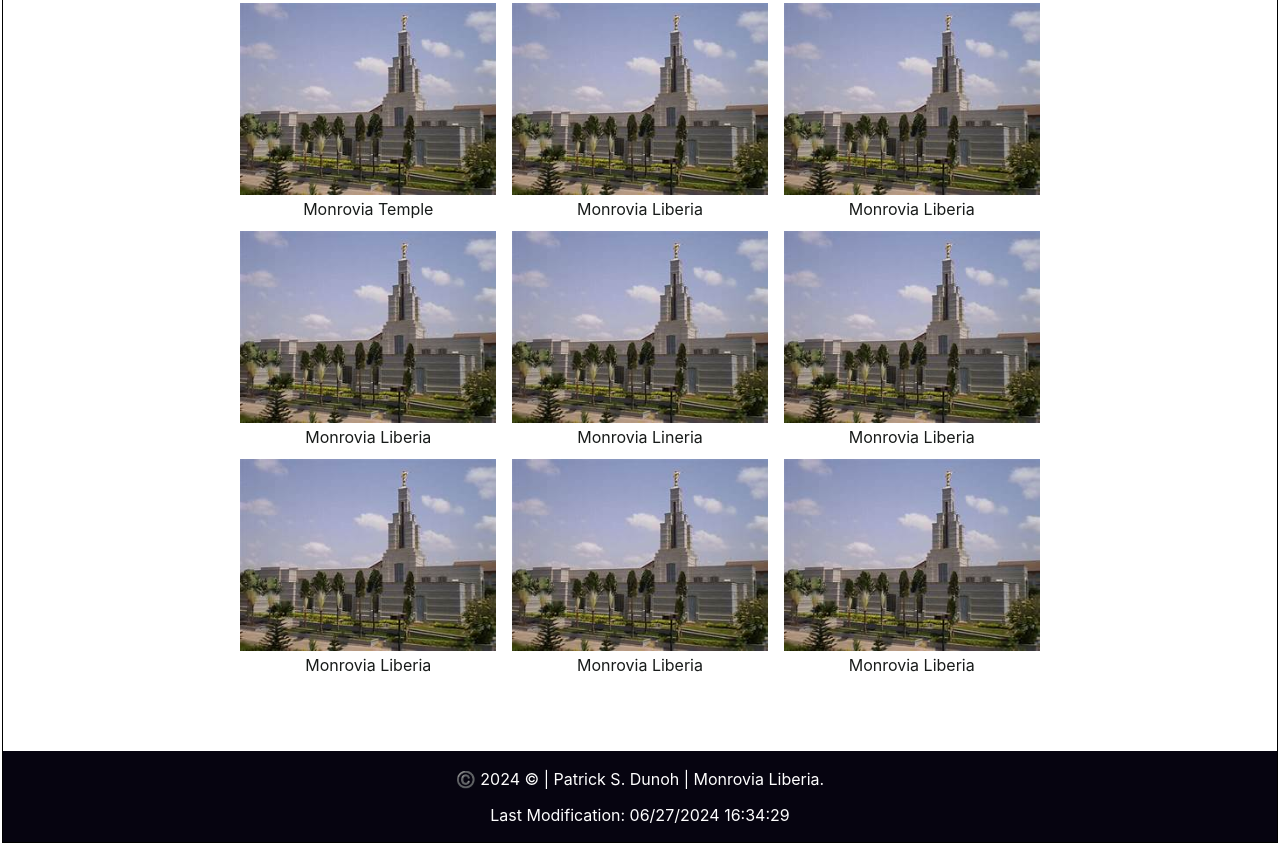
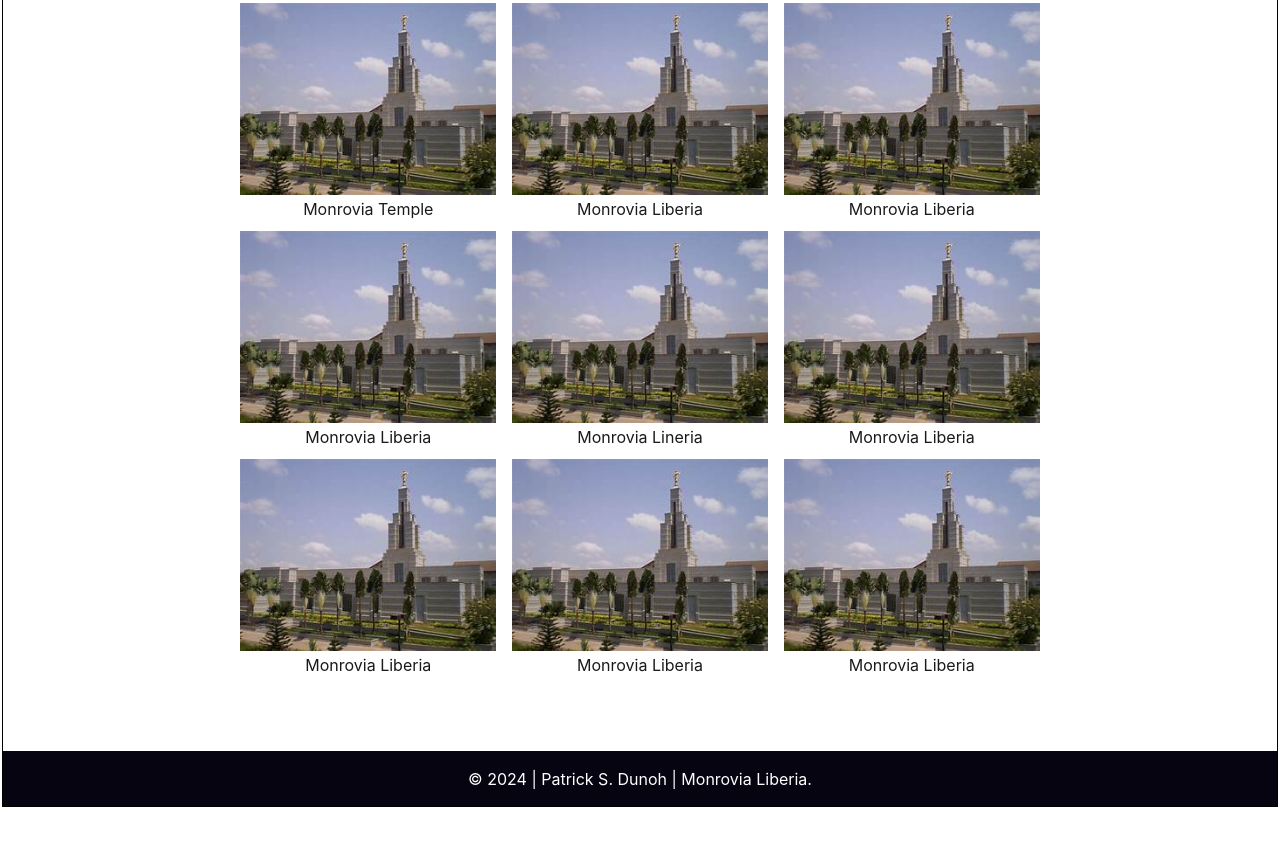
Before and after one commit to shasha-pro/wdd131, a plain HTML site: page styles/week02/temples.html in a window 1280 px wide. Shown: the part 458-1303 px from the top of the page. After the commit the page ends 1267 px from the top, so only its background shows below. Drawn offline with Linux system fonts and the light colour scheme.

Commit message:
please push to github

```diff
--- a/styles/week02/temples.css
+++ b/styles/week02/temples.css
@@ -47,11 +47,9 @@ h1 {
     right: 0;
     background-color: #060410;
 }
-
 #menu::before {
     content: "≡";
     color: #f4f3fc;
-
 }
 
 #menu:hover {
--- a/styles/week02/temples.html
+++ b/styles/week02/temples.html
@@ -90,8 +90,8 @@
             </section>
         </main>
         <footer>
-            <p><span id="currentyear"></span> &copy | Patrick S. Dunoh | Monrovia Liberia.</p>
-            <p id="lastModified"></p>
+            <p> &copy 2024 | Patrick S. Dunoh | Monrovia Liberia.</p>
+
         </footer>
     </body>
 
```
